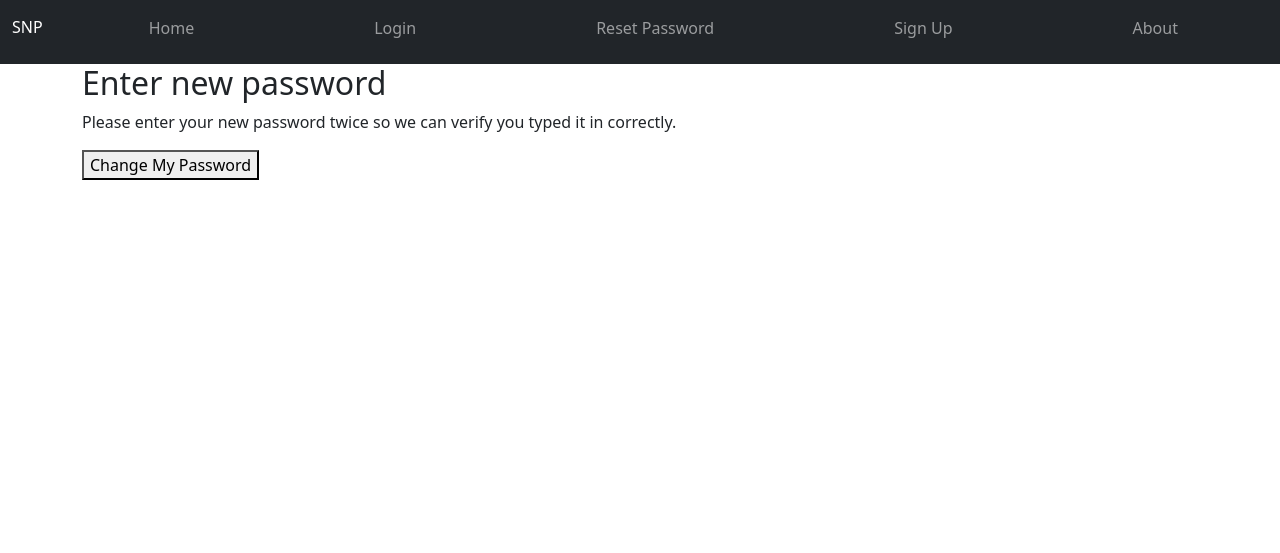
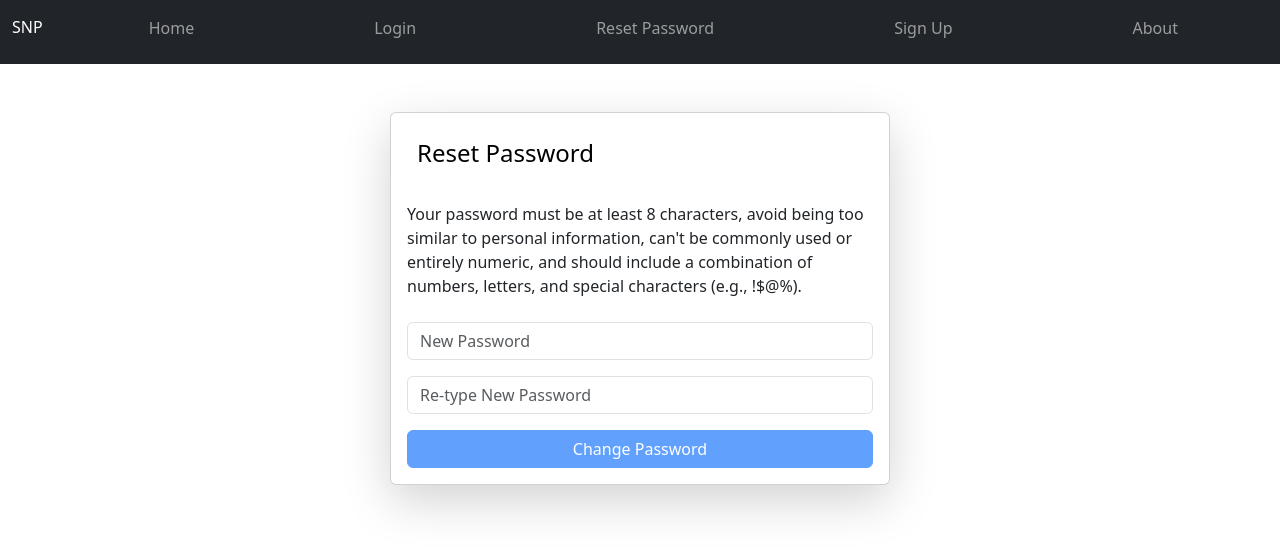
Before and after one commit to phamnguyenkhang01/snp, a Django app: a page that uses templates/registration/password_reset_confirm.html in a window 1280 px wide. Shown: the top 553 px of the page. Run offline with Django 5.2, Linux system fonts and the light colour scheme.

Commit message:
Password Reset Done

```diff
--- a/templates/registration/password_reset_confirm.html
+++ b/templates/registration/password_reset_confirm.html
@@ -1,6 +1,6 @@
 {% extends 'base.html' %}
 
-{% block content %}
+{% comment %} {% block content %}
 <h2>Enter new password</h2>
 <p>
     Please enter your new password twice so we can verify you typed it in correctly.
@@ -10,4 +10,61 @@
     {{ form.as_p }}
     <button type="submit">Change My Password</button>
 </form>
+{% endblock content %} {% endcomment %}
+
+{% block content %}
+<div class="container mt-5">
+    <!-- Password Change Card -->
+    <div class="card shadow-lg" style="max-width: 500px; margin: 0 auto;">
+        <div class="card-body">
+            <!-- Moved the header inside the body with black font and white background -->
+            <h4 class="text-black mb-4" style="background-color: white; padding: 10px; border-radius: 5px;">Reset Password</h4>
+
+            <p class="mb-4">Your password must be at least 8 characters, avoid being too similar to personal information, can't be commonly used or entirely numeric, and should include a combination of numbers, letters, and special characters (e.g., !$@%).</p>
+
+            <form method="post" id="passwordForm">
+                {% csrf_token %}
+                <div class="mb-3">
+                    <input type="password" class="form-control" id="new_password1" name="new_password1" placeholder="New Password" autocomplete="new-password" required>
+                </div>
+
+                <div class="mb-3">
+                    <input type="password" class="form-control" id="new_password2" name="new_password2" placeholder="Re-type New Password" required>
+                    <div id="passwordError" class="text-danger" style="display:none;">New password does not match. Enter new password again here.</div>
+                </div>
+
+                <button type="submit" class="btn btn-primary w-100" id="submitBtn" disabled>Change Password</button>
+            </form>
+        </div>
+    </div>
+</div>
+
+<script>
+    // Function to check if all fields are filled and passwords match
+    const form = document.getElementById("passwordForm");
+    const submitBtn = document.getElementById("submitBtn");
+    const newPassword1 = document.getElementById("new_password1");
+    const newPassword2 = document.getElementById("new_password2");
+    const passwordError = document.getElementById("passwordError");
+
+    // Function to validate the form and enable/disable submit button
+    function validateForm() {
+        const allFieldsFilled = newPassword1.value && newPassword2.value;
+        const passwordsMatch = newPassword1.value === newPassword2.value;
+
+        // Disable/enable the button based on conditions
+        submitBtn.disabled = !(allFieldsFilled && passwordsMatch);
+
+        // Show/hide error message for mismatched passwords
+        if (newPassword1.value && newPassword2.value && !passwordsMatch) {
+            passwordError.style.display = 'block';
+        } else {
+            passwordError.style.display = 'none';
+        }
+    }
+
+    // Event listeners for input changes
+    newPassword1.addEventListener("input", validateForm);
+    newPassword2.addEventListener("input", validateForm);
+</script>
 {% endblock content %}
```
